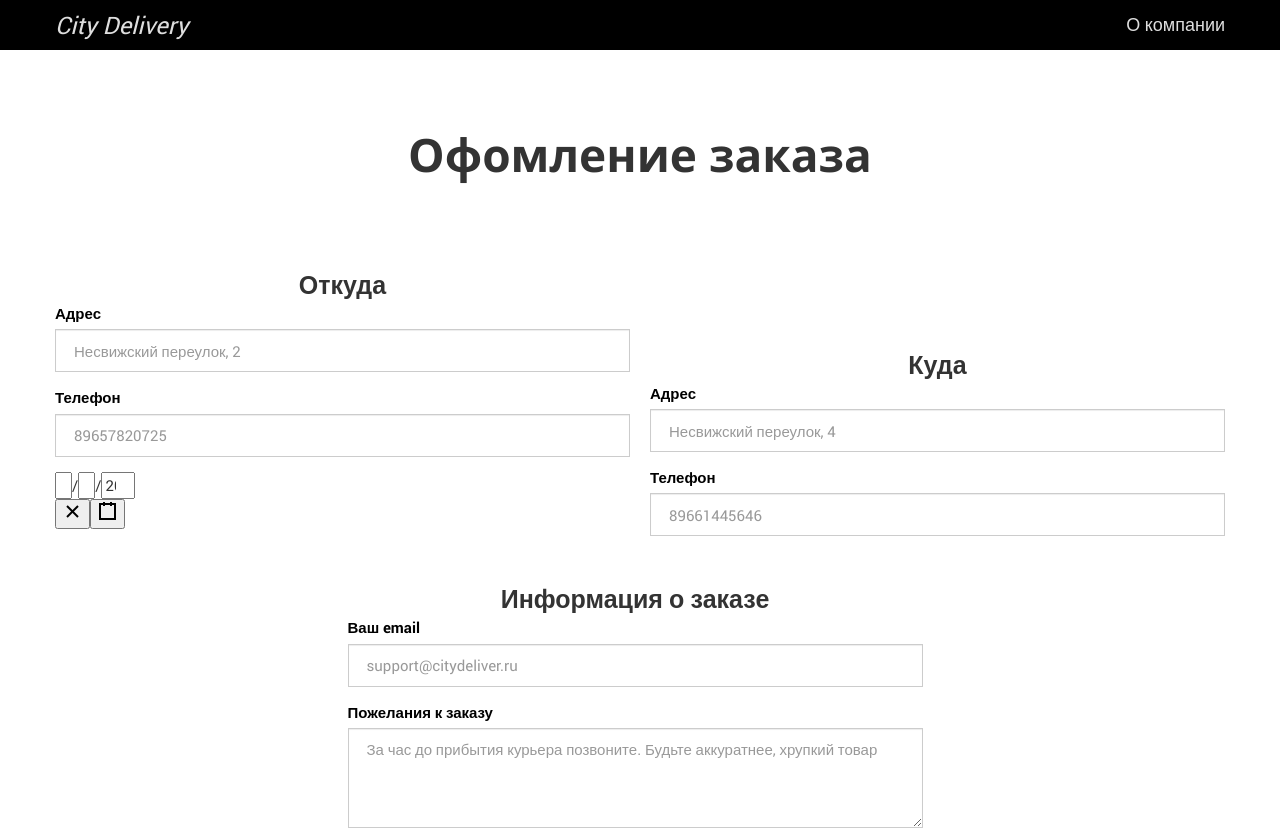
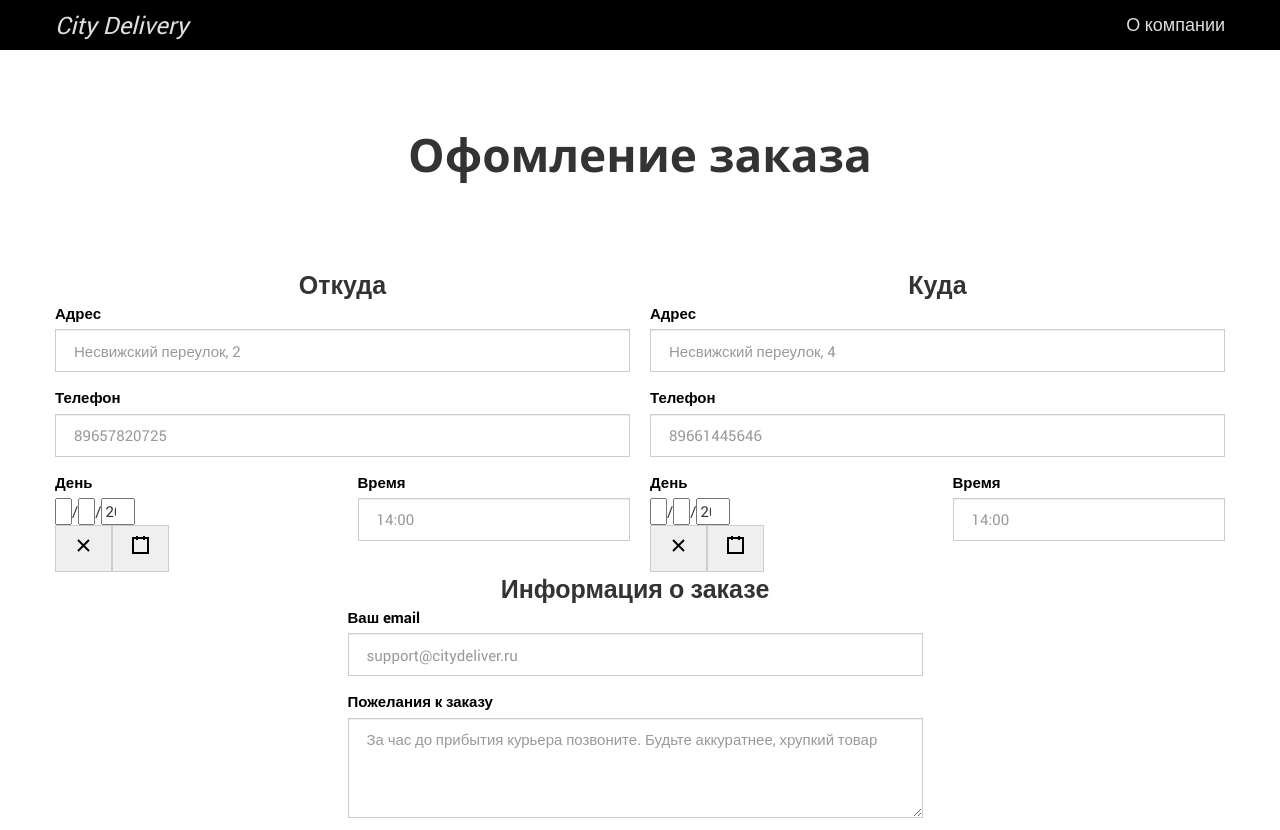
Before and after one commit to dmitrsavk/city-del, a React (Create React App) app: page /order in a window 1280 px wide. Shown: the top 830 px of the page. Built offline with nearby package versions, Linux system fonts and the light colour scheme.

Commit message:
add styles

```diff
--- a/src/App.css
+++ b/src/App.css
@@ -1,5 +1,6 @@
 #root {
 	font-family: 'Roboto', Arial, sans-serif;
+    overflow: hidden;
 }
 
 @font-face {
--- a/src/components/MainPage/Form/Form.css
+++ b/src/components/MainPage/Form/Form.css
@@ -74,6 +74,38 @@
 	color: #000 !important;
 }
 
+.form__date-label {
+	margin-bottom: 5px;
+    font-weight: bold;
+    color: #000;
+}
+
+.form__date {
+	display: flex;
+}
+
+.form__date-day {
+	width: 50%;
+	box-sizing: border-box;
+	margin-right: 15px;
+}
+
+.form__date-time {
+	width: 50%;
+	box-sizing: border-box;
+	margin-left: 15px;
+}
+
+.react-date-picker {
+	height: 43px !important;
+}
+
+.react-date-picker__button {
+	padding: 10px 18px !important;
+	box-sizing: border-box;
+	border: 1px solid #cccccc !important;
+}
+
 @media screen and (max-width: 700px) {
 	.form__section {
 		box-sizing: border-box;
@@ -94,3 +126,20 @@
 		width: 100%;
 	}
 }
+
+@media screen and (max-width: 370px) {
+	.form__date {
+		flex-direction: column;
+	}
+
+	.form__date-day {
+		width: 100%;
+		margin-right: 0;
+		margin-bottom: 15px;
+	}
+
+	.form__date-time {
+		width: 100%;
+		margin-left: 0;
+	}
+}
--- a/src/components/MainPage/Form/Form.jsx
+++ b/src/components/MainPage/Form/Form.jsx
@@ -42,8 +42,7 @@ class OrderForm extends Component {
 
 		this.handleSecondDateChange = this.handleSecondDateChange.bind(this);
 		this.handleFirstDateChange = this.handleFirstDateChange.bind(this);
-		this.handleSecondDateSave = this.handleSecondDateSave.bind(this);
-		this.handleFirstDateSave = this.handleFirstDateSave.bind(this);
+;
 		this.handleSubmit = this.handleSubmit.bind(this);
 		this.hideModal = this.hideModal.bind(this);
 		this.showModal = this.showModal.bind(this);
@@ -60,14 +59,6 @@ class OrderForm extends Component {
 
 	handleFirstDateChange(moment) {
 		this.setState({firstDate: moment});
-	}
-
-	handleSecondDateSave(moment) {
-		this.setState({openSecondDate: !this.state.openSecondDate});
-	}
-
-	handleFirstDateSave(moment) {
-		this.setState({openFirstDate: !this.state.openFirstDate});
 	}
 
 	handleSubmit(event) {
@@ -194,6 +185,7 @@ class OrderForm extends Component {
 
 	isDateValid() {
 		const now = new Date();
+
 		return this.state.firstDate > now &&
 			this.state.secondDate > now &&
 			this.state.secondDate > this.state.firstDate;
@@ -288,10 +280,22 @@ class OrderForm extends Component {
 						/>
 					</FormGroup>
 					<div className='form__date'>
-						<DatePicker
-							onChange={this.handleFirstDateChange}
-							value={this.state.firstDate}
-				        />
+						<div className='form__date-day'>
+							<div className='form__date-label'>
+								День
+							</div>
+							<DatePicker
+								onChange={this.handleFirstDateChange}
+								value={this.state.firstDate}
+					        />
+					    </div>
+					    <div className='form__date-time'>
+					        <ControlLabel>Время</ControlLabel>
+							<FormControl
+								placeholder='14:00'
+								inputRef={ref => { this.fromTime = ref; }}
+							/>
+						</div>
 				    </div>
 				</div>
 
@@ -324,6 +328,24 @@ class OrderForm extends Component {
 							onChange={this.handleToPhone}
 						/>
 					</FormGroup>
+					<div className='form__date'>
+						<div className='form__date-day'>
+							<div className='form__date-label'>
+								День
+							</div>
+							<DatePicker
+								onChange={this.handleSecondDateChange}
+								value={this.state.secondDate}
+					        />
+					    </div>
+					    <div className='form__date-time'>
+					        <ControlLabel>Время</ControlLabel>
+							<FormControl
+								placeholder='14:00'
+								inputRef={ref => { this.toTime = ref; }}
+							/>
+						</div>
+				    </div>
 				</div>
 
 				<div className='form__section form__section_center'>
```
